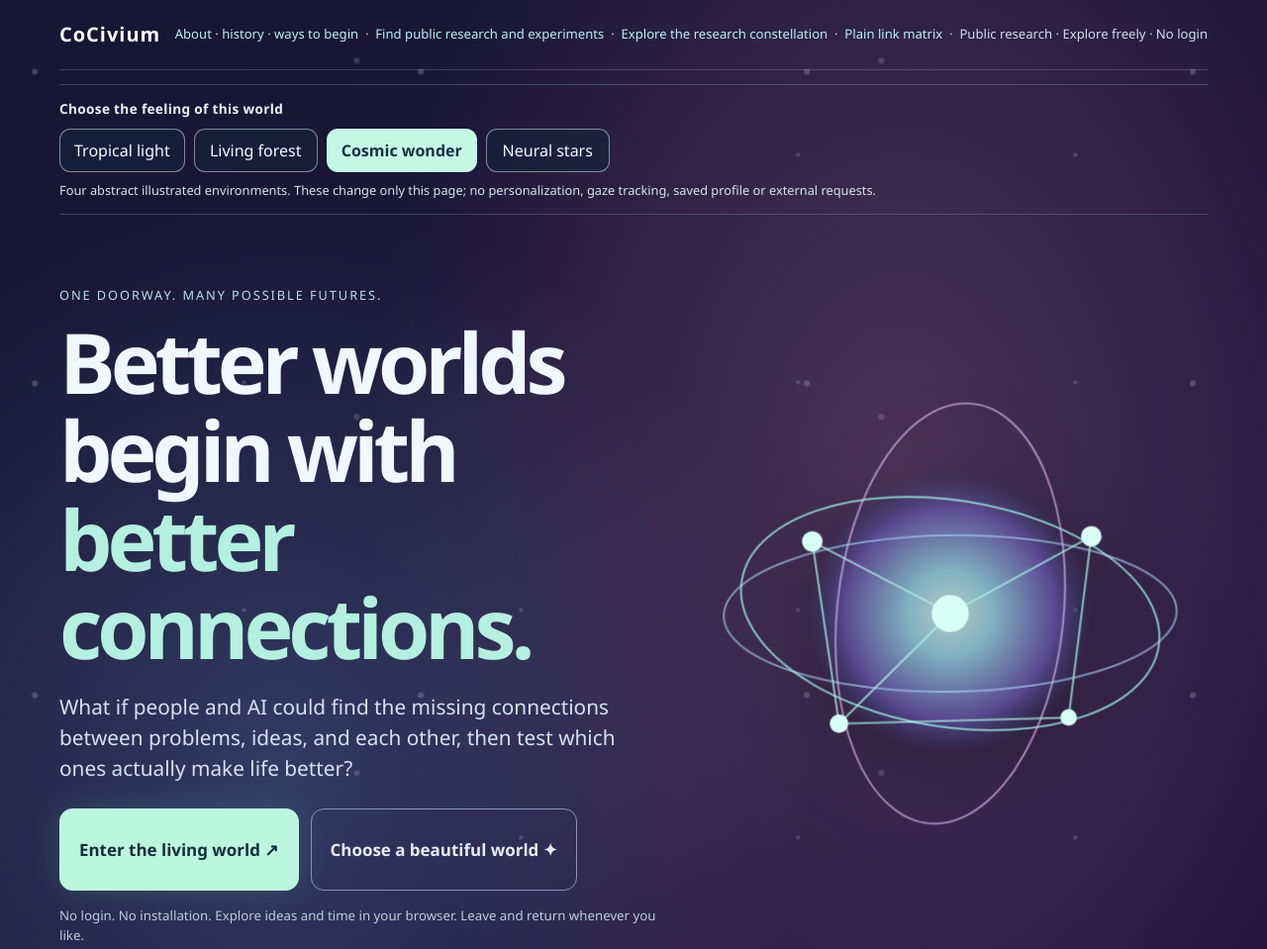
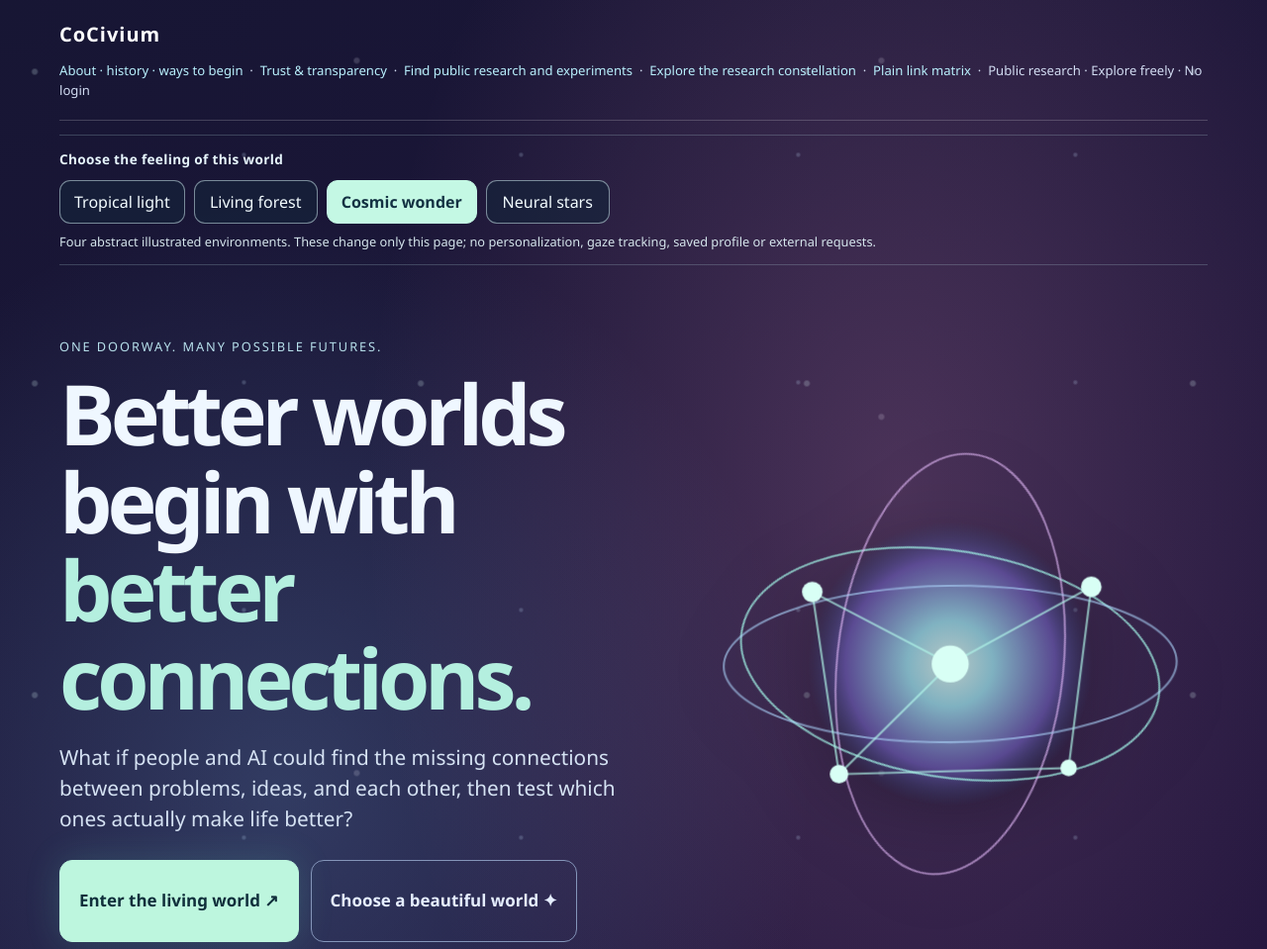
Before and after one commit to CoCivium/CoAcademy, a plain HTML site: page docs/index.html in a window 1280 px wide. Shown: the top 959 px of the page at 99% size. Drawn offline with Linux system fonts and the light colour scheme.

Commit message:
docs(cosite): link versioned transparency pilot from public navigation

```diff
--- a/docs/index.html
+++ b/docs/index.html
@@ -99,7 +99,7 @@ background-size:390px 315px,530px 360px,280px 230px}
 
 <section class="co-shell" aria-label="Welcome to CoCivium">
 <div class="co-inner">
-<div class="co-top"><a class="co-mark" href="./">CoCivium</a><span class="co-note"><a href="about/">About · history · ways to begin</a> &nbsp;·&nbsp; <a href="discover/">Find public research and experiments</a> &nbsp;·&nbsp; <a href="conav/">Explore the research constellation</a> &nbsp;·&nbsp; <a href="conav/matrix.html">Plain link matrix</a> &nbsp;·&nbsp; Public research · Explore freely · No login</span></div>
+<div class="co-top"><a class="co-mark" href="./">CoCivium</a><span class="co-note"><a href="about/">About · history · ways to begin</a> &nbsp;·&nbsp; <a href="transparency/">Trust &amp; transparency</a> &nbsp;·&nbsp; <a href="discover/">Find public research and experiments</a> &nbsp;·&nbsp; <a href="conav/">Explore the research constellation</a> &nbsp;·&nbsp; <a href="conav/matrix.html">Plain link matrix</a> &nbsp;·&nbsp; Public research · Explore freely · No login</span></div>
 <div class="co-theme-rail" id="co-themes" role="group" aria-label="Choose a visual environment">
 <p class="co-theme-title">Choose the feeling of this world</p>
 <div class="co-theme-buttons">
```
